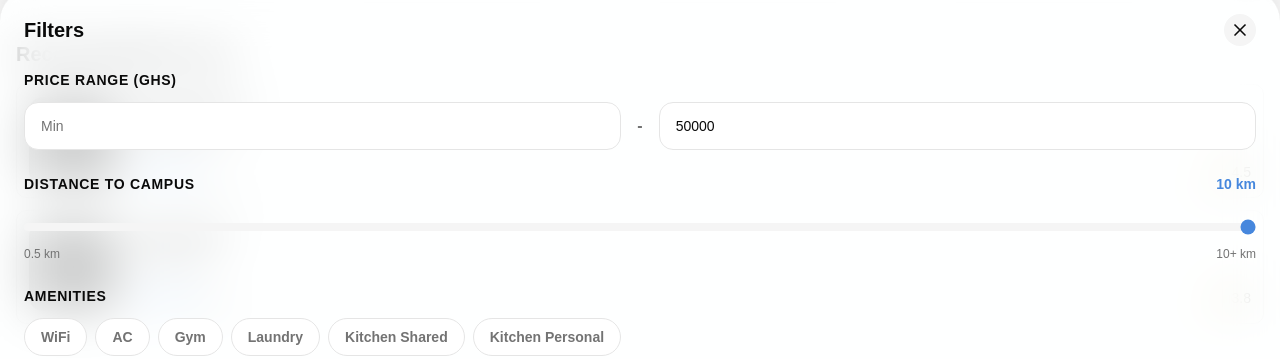
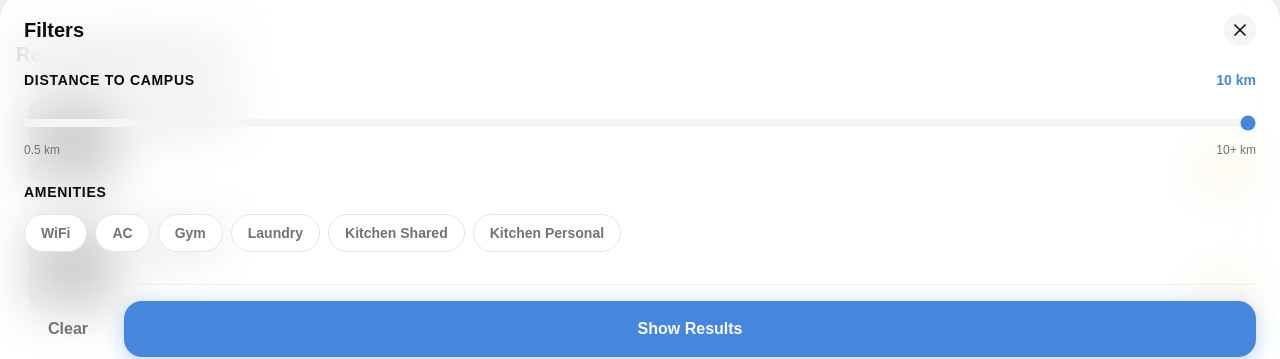
Before and after one commit to McKayAdu-Gyamfi/Carine_Project, a React (Vite) app in the folder client/: page / in a window 1280 px wide. Shown: the part 811-1170 px from the top of the page. Built offline with nearby package versions, Linux system fonts and the light colour scheme; sample sign-in values are in the browser's storage; grey boxes are pictures that could not be loaded.

Commit message:
Taken out payment options

```diff
--- a/client/src/components/FilterModal.tsx
+++ b/client/src/components/FilterModal.tsx
@@ -4,15 +4,13 @@ import { X } from "lucide-react";
 interface FilterModalProps {
   isOpen: boolean;
   onClose: () => void;
-  onApplyFilters: (filters: { minPrice: number; maxPrice: number; distance: number; amenities: string[] }) => void;
-  initialFilters: { minPrice: number; maxPrice: number; distance: number; amenities: string[] };
+  onApplyFilters: (filters: { distance: number; amenities: string[] }) => void;
+  initialFilters: { distance: number; amenities: string[] };
 }
 
 export default function FilterModal({ isOpen, onClose, onApplyFilters, initialFilters }: FilterModalProps) {
   const [selectedAmenities, setSelectedAmenities] = useState<string[]>(initialFilters.amenities);
   const [distance, setDistance] = useState<number>(initialFilters.distance);
-  const [minPrice, setMinPrice] = useState<number>(initialFilters.minPrice);
-  const [maxPrice, setMaxPrice] = useState<number>(initialFilters.maxPrice);
 
   // Prevent background scrolling when modal is open
   useEffect(() => {
@@ -21,8 +19,6 @@ export default function FilterModal({ isOpen, onClose, onApplyFilters, initialFi
       // Sync state when opened
       setSelectedAmenities(initialFilters.amenities);
       setDistance(initialFilters.distance);
-      setMinPrice(initialFilters.minPrice);
-      setMaxPrice(initialFilters.maxPrice);
     } else {
       document.body.style.overflow = 'unset';
     }
@@ -41,8 +37,6 @@ export default function FilterModal({ isOpen, onClose, onApplyFilters, initialFi
 
   const handleApply = () => {
     onApplyFilters({
-      minPrice: minPrice || 0,
-      maxPrice: maxPrice || 50000,
       distance,
       amenities: selectedAmenities
     });
@@ -69,31 +63,6 @@ export default function FilterModal({ isOpen, onClose, onApplyFilters, initialFi
         </div>
 
         <div className="space-y-6 max-h-[60vh] overflow-y-auto hide-scrollbar pb-6 relative">
-          {/* Price Range */}
-          <div>
-            <h3 className="text-sm font-bold text-foreground mb-3 uppercase tracking-wider">Price Range (GHS)</h3>
-            <div className="flex items-center space-x-4">
-              <div className="flex-1">
-                <input
-                  type="number"
-                  placeholder="Min"
-                  value={minPrice || ""}
-                  onChange={(e) => setMinPrice(Number(e.target.value))}
-                  className="w-full h-12 bg-card border border-border rounded-xl px-4 text-sm focus:outline-none focus:ring-2 focus:ring-primary/50 text-foreground placeholder:text-muted-foreground"
-                />
-              </div>
-              <div className="text-muted-foreground font-bold">-</div>
-              <div className="flex-1">
-                <input
-                  type="number"
-                  placeholder="Max"
-                  value={maxPrice || ""}
-                  onChange={(e) => setMaxPrice(Number(e.target.value))}
-                  className="w-full h-12 bg-card border border-border rounded-xl px-4 text-sm focus:outline-none focus:ring-2 focus:ring-primary/50 text-foreground placeholder:text-muted-foreground"
-                />
-              </div>
-            </div>
-          </div>
 
           {/* Distance */}
           <div>
@@ -138,7 +107,7 @@ export default function FilterModal({ isOpen, onClose, onApplyFilters, initialFi
         {/* Action Buttons */}
         <div className="flex items-center space-x-3 pt-4 mt-2 border-t border-border/50">
           <button
-             onClick={() => { setSelectedAmenities([]); setDistance(5); setMinPrice(0); setMaxPrice(50000); }}
+             onClick={() => { setSelectedAmenities([]); setDistance(5); }}
              className="px-6 py-4 font-bold text-muted-foreground hover:text-foreground transition-colors cursor-pointer"
           >
             Clear
--- a/client/src/pages/Home.tsx
+++ b/client/src/pages/Home.tsx
@@ -149,11 +149,10 @@ export default function Home() {
                   <h4 className="font-bold text-foreground text-[16px] truncate">{hostel.name}</h4>
                   <p className="text-[10px] font-bold text-muted-foreground uppercase mt-1 tracking-wide truncate">{hostel.distance} away</p>
                 </div>
-                <div className="flex items-center justify-between">
-                  <p className="font-bold text-primary text-[15px]">GHS {hostel.startingPrice}<span className="text-xs font-normal text-muted-foreground">/{hostel.priceFreq.replace('per ', '')}</span></p>
-                  <div className="flex items-center space-x-1">
-                    <Star className="w-3.5 h-3.5 text-yellow-500 fill-yellow-500" />
-                    <span className="text-sm font-medium text-foreground">{hostel.rating.toFixed(1)}</span>
+                <div className="flex items-center justify-end">
+                  <div className="flex items-center space-x-1 bg-yellow-400/20 px-2 py-1 rounded-lg">
+                    <Star className="w-3.5 h-3.5 text-yellow-600 fill-yellow-600" />
+                    <span className="text-sm font-bold text-yellow-700">{hostel.rating.toFixed(1)}</span>
                   </div>
                 </div>
               </div>
@@ -168,7 +167,7 @@ export default function Home() {
         isOpen={isFilterOpen}
         onClose={() => setIsFilterOpen(false)}
         onApplyFilters={() => {}}
-        initialFilters={{ minPrice: 0, maxPrice: 50000, distance: 10, amenities: [] }}
+        initialFilters={{ distance: 10, amenities: [] }}
       />
 
     </div>
--- a/client/src/pages/Login.tsx
+++ b/client/src/pages/Login.tsx
@@ -28,6 +28,11 @@ export default function Login() {
       localStorage.setItem("userAvatar", selectedAvatar);
       navigate("/");
     }
+  };
+
+  const handleManagerLogin = () => {
+    localStorage.setItem("userAvatar", "manager-admin");
+    navigate("/manager");
   };
 
   if (step === "avatar") {
@@ -132,7 +137,7 @@ export default function Login() {
 
         {/* Management Buttons */}
         <div className="grid grid-cols-2 gap-4 mt-8 pt-8 border-t border-border/50">
-          <button className="h-12 bg-card border border-border rounded-lg flex items-center justify-center space-x-2 font-bold text-[11px] hover:bg-accent transition-colors shadow-sm cursor-pointer text-muted-foreground hover:text-foreground">
+          <button onClick={handleManagerLogin} className="h-12 bg-card border border-border rounded-lg flex items-center justify-center space-x-2 font-bold text-[11px] hover:bg-accent transition-colors shadow-sm cursor-pointer text-muted-foreground hover:text-foreground">
             <Shield className="w-4 h-4" />
             <span>Manager</span>
           </button>
--- a/client/src/pages/Profile.tsx
+++ b/client/src/pages/Profile.tsx
@@ -144,15 +144,6 @@ export default function Profile() {
         {/* Settings Links */}
         <div className="mt-6 flex flex-col space-y-3 px-1">
 
-          {/* Switch to Manager Settings */}
-          <Link to="/manager" className="flex items-center justify-between w-full px-5 py-4 bg-primary/10 rounded-[10px] shadow-sm border border-primary/20 hover:bg-primary/20 transition-colors cursor-pointer block outline-none group">
-            <div className="flex items-center space-x-4">
-              <ShieldCheck className="w-5 h-5 text-primary" />
-              <span className="font-bold text-[15px] text-primary">Switch to Manager View</span>
-            </div>
-            <ChevronRight className="w-4 h-4 text-primary group-hover:translate-x-1 transition-transform" />
-          </Link>
-
           {/* Account Settings */}
           <Link to="/settings" className="flex items-center justify-between w-full px-5 py-4 bg-card rounded-[10px] shadow-sm border border-border/40 hover:bg-accent/50 transition-colors cursor-pointer block outline-none">
             <div className="flex items-center space-x-4">
--- a/client/src/pages/manager/ManagerProperties.tsx
+++ b/client/src/pages/manager/ManagerProperties.tsx
@@ -18,7 +18,7 @@ export default function ManagerProperties() {
 
       <div className="px-5 space-y-5">
         {properties.map((prop) => (
-          <div key={prop.id} className="bg-card border border-border/60 rounded-2xl overflow-hidden shadow-sm hover:shadow-md transition-shadow relative">
+          <div key={prop.id} className="bg-card border border-border/60 rounded-xl overflow-hidden shadow-sm hover:shadow-md transition-shadow relative">
             <div className="h-32 relative">
               <img src={prop.image} className="w-full h-[120%] object-cover -mt-[5%]" alt="Property" />
               <div className="absolute inset-x-0 bottom-0 h-1/2 bg-gradient-to-t from-black/80 to-transparent" />
@@ -33,8 +33,8 @@ export default function ManagerProperties() {
 
             <div className="p-4 flex flex-col space-y-4">
               <div className="flex justify-between items-center text-sm font-semibold">
-                <span className="text-muted-foreground uppercase tracking-widest text-[10px]">Base Price</span>
-                <span className="text-foreground">GHS {prop.startingPrice} <span className="text-xs text-muted-foreground font-normal">/{prop.priceFreq.replace('per ', '')}</span></span>
+                <span className="text-muted-foreground uppercase tracking-widest text-[10px]">Distance</span>
+                <span className="text-foreground">{prop.distance} from Campus</span>
               </div>
               <div className="flex justify-between items-center text-sm font-semibold border-t border-border/40 pt-3">
                 <span className="text-muted-foreground uppercase tracking-widest text-[10px]">Occupancy</span>
```
Also changed, not shown: client/src/pages/Explore.tsx (+1 -11 lines), client/src/pages/manager/ManagerBookings.tsx (+5 -5 lines), client/src/pages/manager/ManagerDashboard.tsx (+11 -11 lines).
